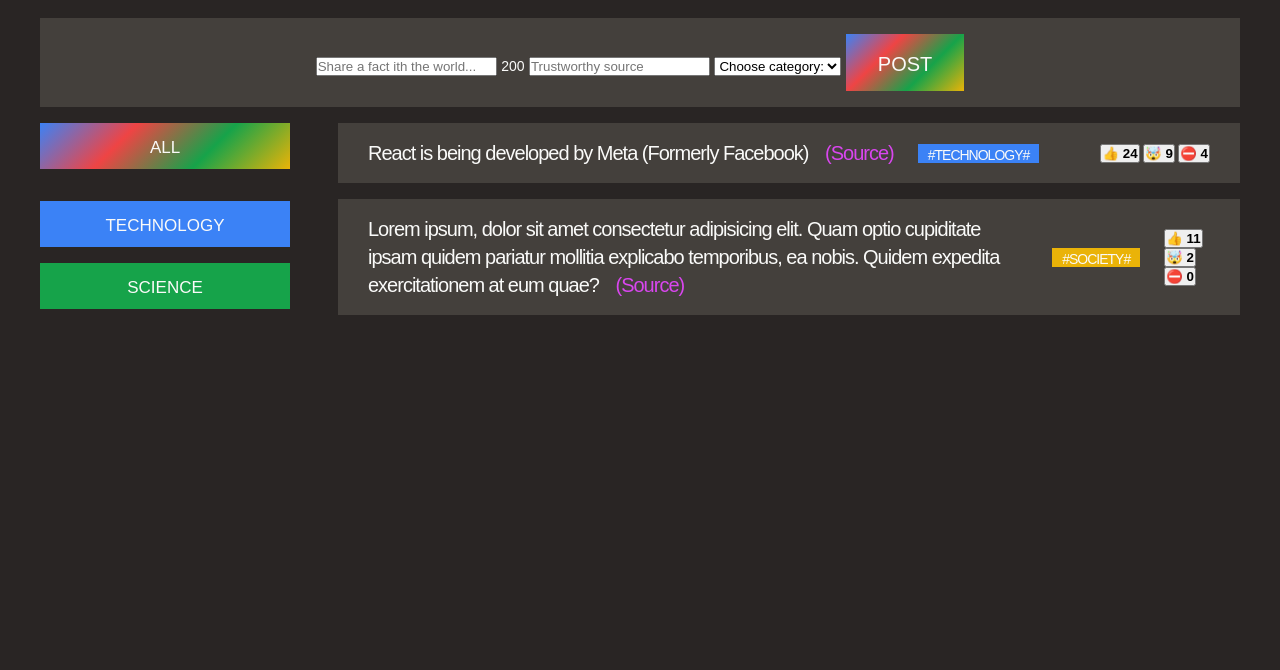
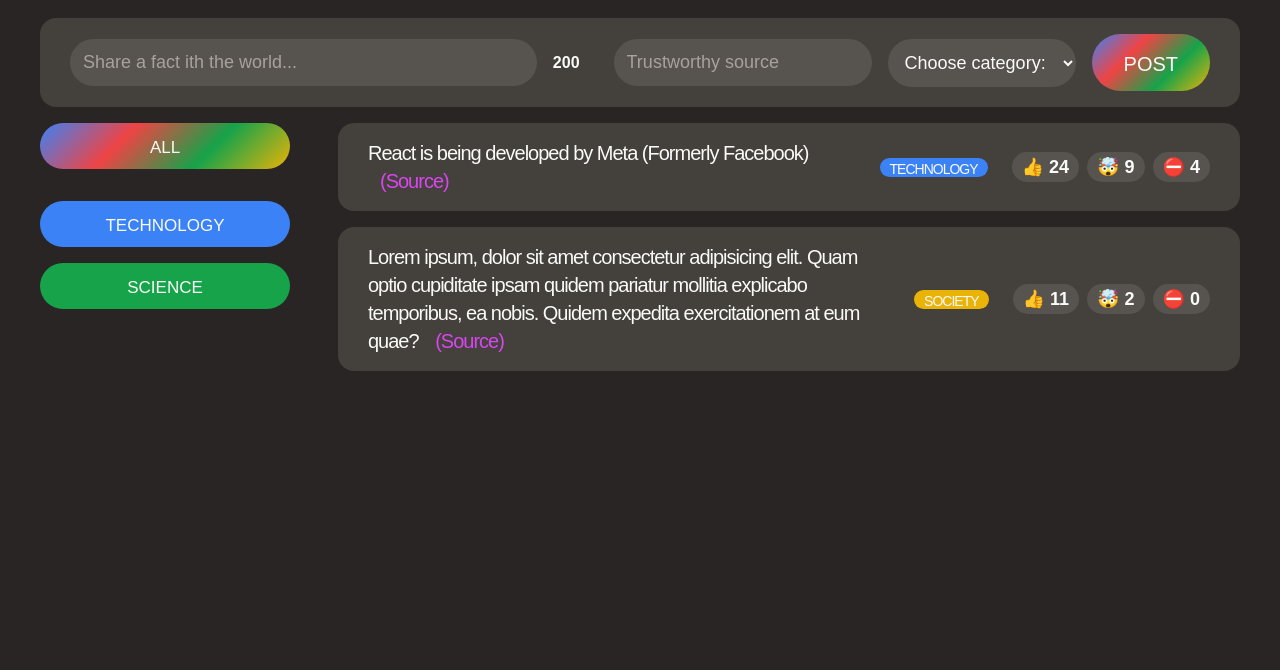
Before and after one commit to brianmbe/Fullstack-app-in-a-wkend, a plain HTML site: page index.html in a window 1280 px wide. Shown: the part 130-800 px from the top of the page. Drawn offline with Linux system fonts and the light colour scheme; a web font is replaced by a local one.

Commit message:
add media queries

```diff
--- a/index.html
+++ b/index.html
@@ -65,12 +65,12 @@
               >
             </p>
             <span class="tag" style="background-color: #3b82f6"
-              >#Technology#</span
+              >Technology</span
             >
             <div class="vote-btns">
-              <button>👍 <strong>24</strong></button>
-              <button>🤯 <strong>9</strong></button>
-              <button>⛔️ <strong>4</strong></button>
+              <button>👍 24</button>
+              <button>🤯 9</button>
+              <button>⛔️ 4</button>
             </div>
           </li>
           <li class="fact">
@@ -85,11 +85,11 @@
                 >(Source)</a
               >
             </p>
-            <span class="tag" style="background-color: #eab308">#society#</span>
+            <span class="tag" style="background-color: #eab308">society</span>
             <div class="vote-btns">
-              <button>👍 <strong>11</strong></button>
-              <button>🤯 <strong>2</strong></button>
-              <button>⛔️ <strong>0</strong></button>
+              <button>👍 11</button>
+              <button>🤯 2</button>
+              <button>⛔️ 0</button>
             </div>
           </li>
         </ul>
--- a/styles.css
+++ b/styles.css
@@ -1,4 +1,4 @@
-@import url("https://fonts.googleapis.com/css2?family=Coiny&family=Pacifico&family=Sono:wght@400;600;700&display=swap");
+@import url("https://fonts.googleapis.com/css2?family=Coiny&family=Pacifico&family=Sono:wght@400;600&display=swap");
 
 /* Global reset */
 * {
@@ -43,10 +43,61 @@ body {
   gap: 48px;
 }
 
+@media (max-width: 900px) {
+  .main {
+    grid-template-columns: 1fr;
+  }
+}
+
 .fact-form {
+  display: flex;
   margin-bottom: 40px;
-  padding: 16px 40px;
+  padding: 16px 32px;
   text-align: center;
+  align-items: center;
+  gap: 16px;
+}
+
+.fact-form input,
+.fact-form select {
+  /* max-width: 220px; */
+  background-color: #57534e;
+  border: none;
+  border-radius: 100px;
+  padding: 13px;
+  font-size: 18px;
+  color: inherit;
+  font-family: inherit;
+}
+
+.fact-form input::placeholder {
+  color: #a8a29e;
+}
+
+.fact-form input:first-child {
+  flex-grow: 1;
+}
+
+.fact-form span {
+  font-weight: 600;
+  font-size: 16px;
+  margin-right: 18px;
+}
+
+@media (max-width: 1000px) {
+  body {
+    padding: 32px 48px;
+  }
+
+  .fact-form {
+    flex-direction: column;
+    align-items: stretch;
+    width: auto;
+  }
+
+  .fact-form span {
+    text-align: start;
+  }
 }
 
 .category {
@@ -61,19 +112,11 @@ body {
   margin-top: 6px;
 }
 
-.tag {
-  text-transform: uppercase;
-  font-size: 14px;
-  font-family: "Coiny", sans-serif;
-  padding-top: 3px;
-  padding-left: 10px;
-  padding-right: 10px;
-}
-
 .card {
   background-color: #44403c;
   margin-bottom: 16px;
   padding: 16px 30px;
+  border-radius: 16px;
 }
 
 .fact {
@@ -84,10 +127,50 @@ body {
   padding: 16px 30px;
   letter-spacing: -1px;
   gap: 24px;
+  border-radius: 16px;
+}
+
+@media (max-width: 1200px) {
+  .fact {
+    flex-direction: column;
+    gap: 12px;
+    align-items: flex-end;
+  }
+}
+
+.tag {
+  text-transform: uppercase;
+  font-size: 14px;
+  font-family: "Coiny", sans-serif;
+  padding-top: 3px;
+  padding-left: 10px;
+  padding-right: 10px;
+  border-radius: 100px;
+  cursor: pointer;
 }
 
 .vote-btns {
   margin-left: auto;
+  flex-shrink: 0;
+  display: flex;
+  gap: 8px;
+}
+
+.vote-btns button {
+  color: inherit;
+  background-color: #57534e;
+  border: none;
+  font-size: 18px;
+  padding: 4px 10px;
+  border-radius: 100px;
+  font-family: inherit;
+  font-weight: 600;
+  cursor: pointer;
+  transition: 0.3s;
+}
+
+.vote-btns button:hover {
+  background-color: #292524;
 }
 
 p {
@@ -117,6 +200,8 @@ p {
   font-size: 17px;
   padding: 16px 0 13px;
   background-image: linear-gradient(135deg, #3b82f6, #ef4444, #16a34a, #eab308);
+  border-radius: 100px;
+  cursor: pointer;
   transition: 0.3s;
 }
 
```
